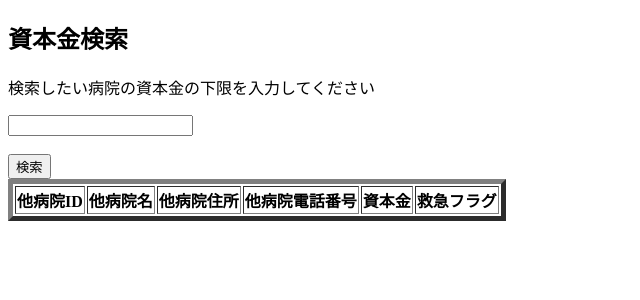
After one commit to tomoki1925/djangoProject, a Django app: page /CSearch in a window 1280 px wide. The commit adds this page. Shown: the top 300 px of the page, without its empty margins (0-640 px from the left). Run offline with Django 5.2, Linux system fonts and the light colour scheme; lists and menus that the app fills with data are empty.

Commit message:
資本金検索

```diff
--- a/kadai/urls.py
+++ b/kadai/urls.py
@@ -12,4 +12,6 @@ urlpatterns = [
     path('hospitalList', views.hospital_list, name="hospital_list"),
     path('telcheck', views.telcheck, name="telcheck"),
     path('comit', views.telcomit, name="comit"),
+    path('CSearch', views.CSearch, name="CSearch"),
+    path('CSearch2', views.CSearch2, name="CSearch2"),
 ]
--- a/kadai/views.py
+++ b/kadai/views.py
@@ -129,8 +129,21 @@ def telcheck(request):
 def telcomit(request):
     hospital_id = request.session['hospital_id']
     newtel = request.session['newtel']
-    new_hospital = Tabyouin.objects.get(tabyouinid=hospital_id)
+    try:
+        new_hospital = Tabyouin.objects.get(tabyouinid=hospital_id)
+    except Employee.DoesNotExist:
+        return render(request, 'hospitalList.html', {'error_message': '正しい他病院idを指定してください'})
     new_hospital.tabyouintel = newtel
     new_hospital.save()
     tabyouin = Tabyouin.objects.all()
     return render(request, 'hospitalList.html',{'hospitals':tabyouin})
+
+
+def CSearch(request):
+    return render(request, 'capitalSearch.html')
+
+def CSearch2(request):
+    if request.method == 'POST':
+        clower = request.POST.get('clower')
+        hospitals = Tabyouin.objects.filter(tabyouinshihonkin__gte=clower)
+        return render(request, 'capitalSearch.html', {'hospitals':hospitals})
--- /dev/null
+++ b/templates/capitalSearch.html
@@ -0,0 +1,44 @@
+<!DOCTYPE html>
+<html lang="en">
+<head>
+    <meta charset="UTF-8">
+    <title>資本金検索</title>
+</head>
+<body>
+    <form action="CSearch2" method="post">
+        {% csrf_token %}
+        <div class = "employee_form_top">
+            <h2>資本金検索</h2>
+        </div>
+
+        <div class="employee_form_btm">
+            <p>検索したい病院の資本金の下限を入力してください</p>
+            <input type="number" name="clower">
+        </div>
+          <br><button type="submit">検索</button>
+
+    </form>
+
+    <table border="5">
+        <tr>
+            <th>他病院ID</th>
+            <th>他病院名</th>
+            <th>他病院住所</th>
+            <th>他病院電話番号</th>
+            <th>資本金</th>
+            <th>救急フラグ</th>
+        </tr>
+        {% for hospital in hospitals %}
+        <tr>
+            <td>{{ hospital.tabyouinid}}</td>
+            <td>{{ hospital.tabyouinmei }}</td>
+            <td>{{ hospital.tabyouinaddress }}</td>
+            <td>{{ hospital.tabyouintel }}</td>
+            <td>{{ hospital.tabyouinshihonkin }}</td>
+            <td>{{ hospital.kyukyu }}</td>
+        </tr>
+        {% endfor %}
+
+    </table>
+</body>
+</html>
--- a/templates/hospitalList.html
+++ b/templates/hospitalList.html
@@ -38,7 +38,10 @@
         <input type="text" name = "newtel" placeholder="新しい電話番号">
         <button type="submit">変更確認</button>
     </form>
-    <a href="">資本金検索</a>
+    {% if error_message %}
+        <p style="color: red;">{{ error_message }}</p>
+    {% endif %}
+    <a href="{% url 'kadai:CSearch' %}">資本金検索</a>
     <a href="employee_back">管理者画面に戻る</a>
 
 </body>
```
